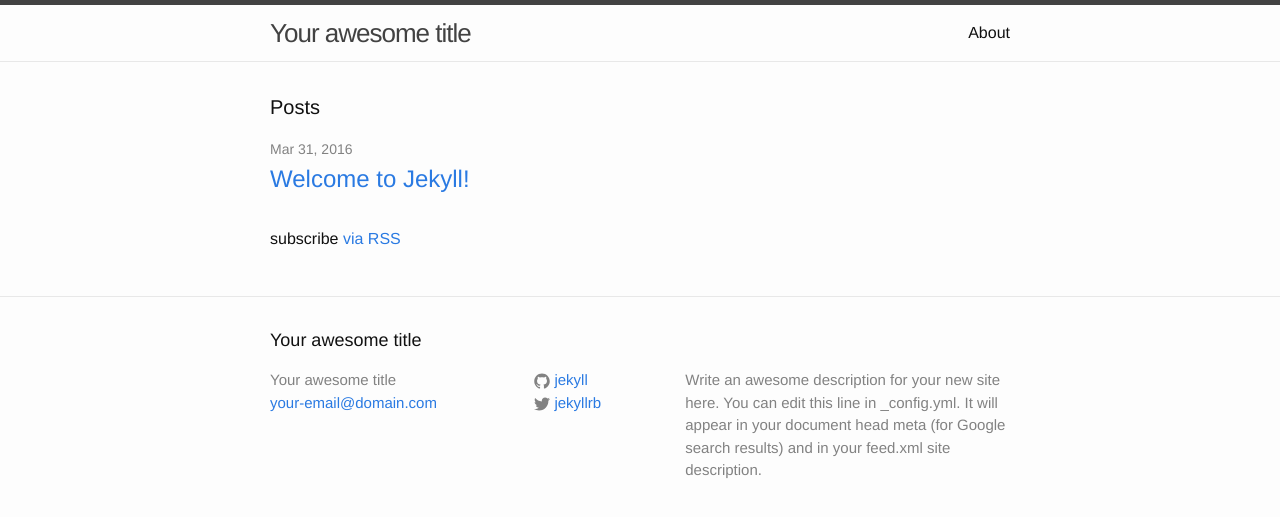
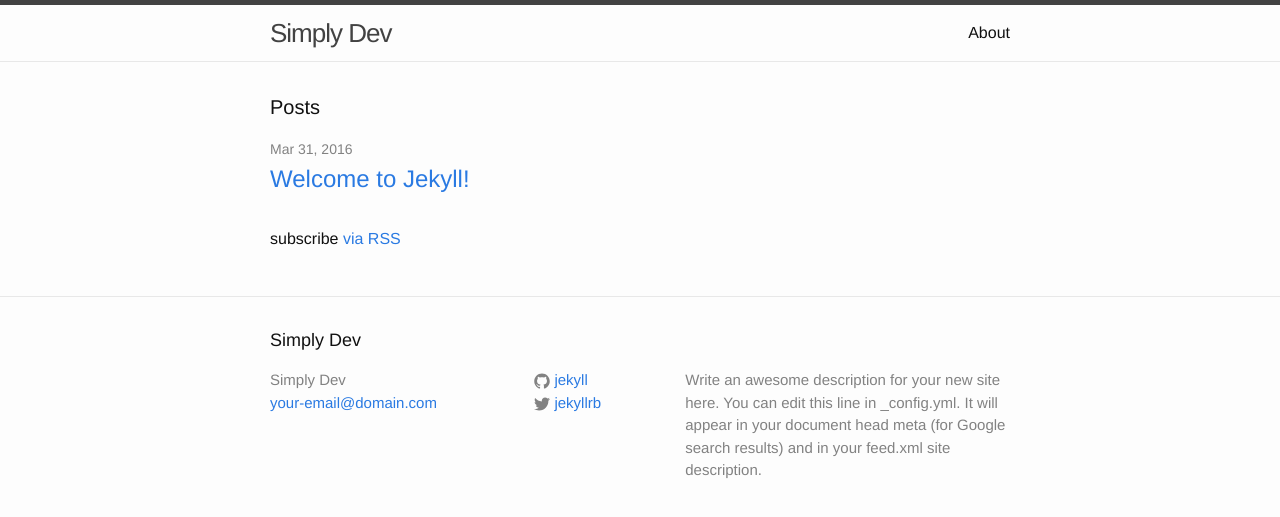
Before and after one commit to aa-neg/blogsite, a Jekyll site: the page built from index.html, in a window 1280 px wide. Shown: the top 517 px of the page. Built offline with Jekyll 4.4.1, drawn with Linux system fonts in a browser that asks for light colours.

Commit message:
Update _config.yml

```diff
--- a/_config.yml
+++ b/_config.yml
@@ -6,7 +6,7 @@
 # 'jekyll serve'. If you change this file, please restart the server process.
 
 # Site settings
-title: Your awesome title
+title: Simply Dev
 email: your-email@domain.com
 description: > # this means to ignore newlines until "baseurl:"
   Write an awesome description for your new site here. You can edit this
```
